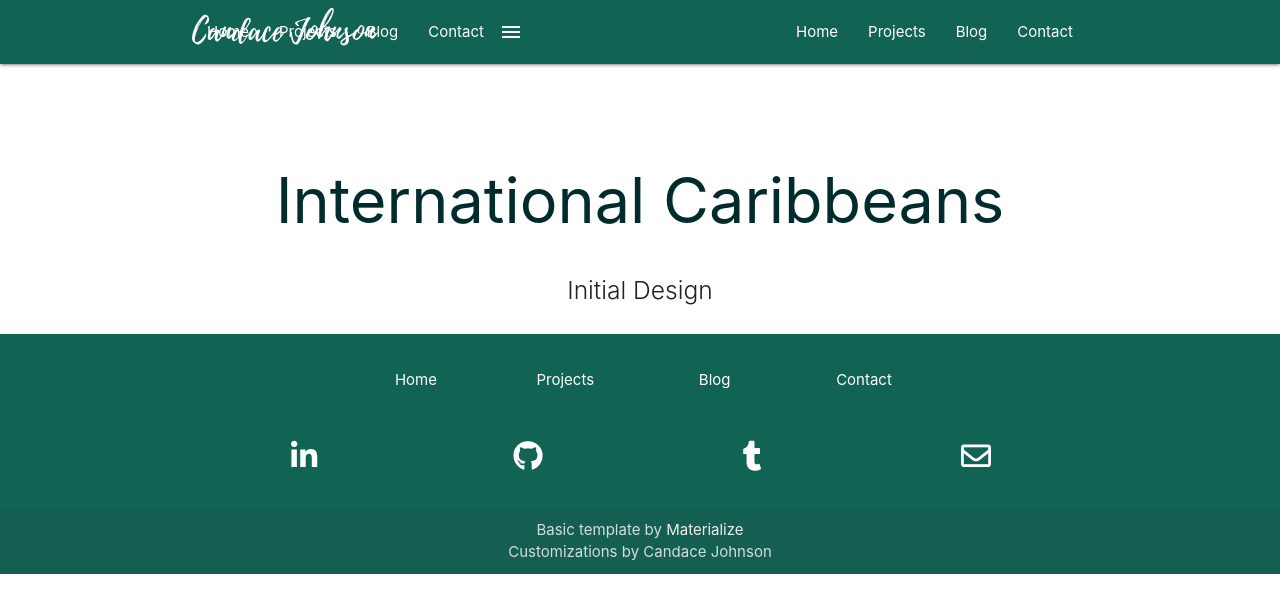
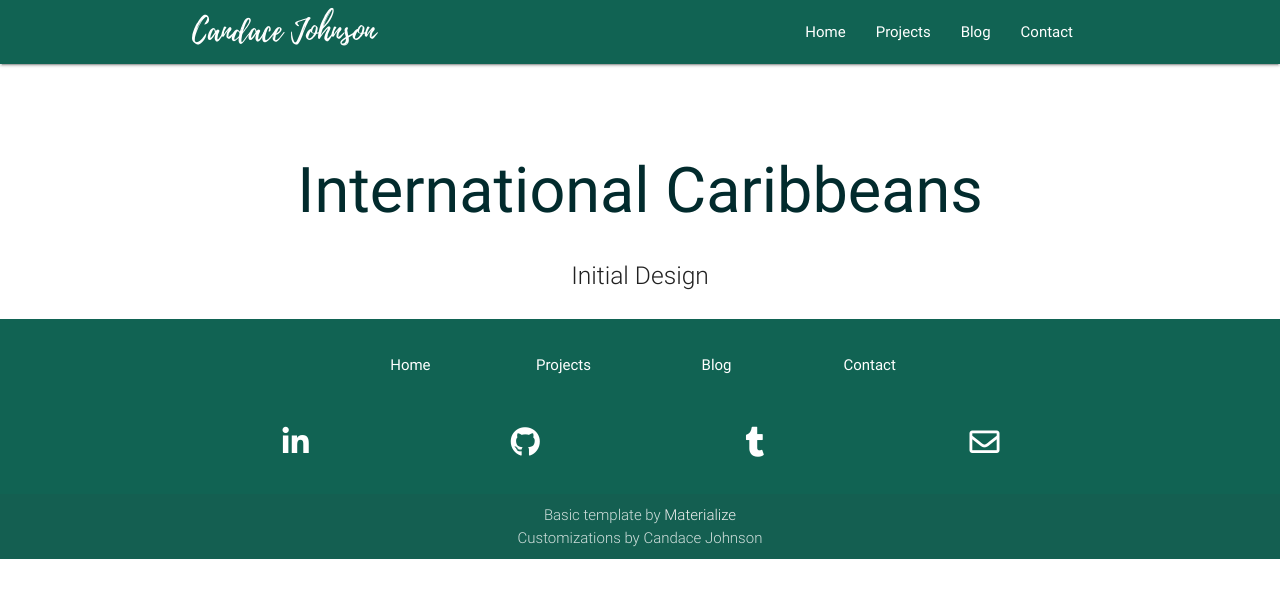
Before and after one commit to candacej97/candacej97.github.io, a plain HTML site: page projects/international-caribbeans/index.html in a window 1280 px wide. Drawn offline with nearby package versions, Linux system fonts and the light colour scheme; files that its build step writes are made by us from their sources; files whose address does not match are found by name.

Commit message:
fix links to materialize css and js

```diff
--- a/projects/international-caribbeans/index.html
+++ b/projects/international-caribbeans/index.html
@@ -29,7 +29,7 @@
 
     <!-- CSS  -->
     <link href="https://fonts.googleapis.com/icon?family=Material+Icons" rel="stylesheet">
-    <link rel="stylesheet" href="https://cdnjs.cloudflare.com/ajax/libs/materialize/1.0.0-rc.2/css/materialize.min.css">
+    <link href="../../css/materialize.css" type="text/css" rel="stylesheet" media="screen,projection"/>
     <link rel="stylesheet" href="https://use.fontawesome.com/releases/v5.0.10/css/all.css" integrity="sha384-+d0P83n9kaQMCwj8F4RJB66tzIwOKmrdb46+porD/OvrJ+37WqIM7UoBtwHO6Nlg" crossorigin="anonymous">
 
     <link href="../css/style.css" type="text/css" rel="stylesheet" media="screen,projection"/>
@@ -124,7 +124,7 @@
 
         <!--  Scripts-->
         <script src="https://code.jquery.com/jquery-2.1.1.min.js"></script>
-        <script src="https://cdnjs.cloudflare.com/ajax/libs/materialize/1.0.0-rc.2/js/materialize.min.js"></script>
+        <script src="../../js/materialize.js"></script>
 
-    </body>
+      </body>
 </html>
```
